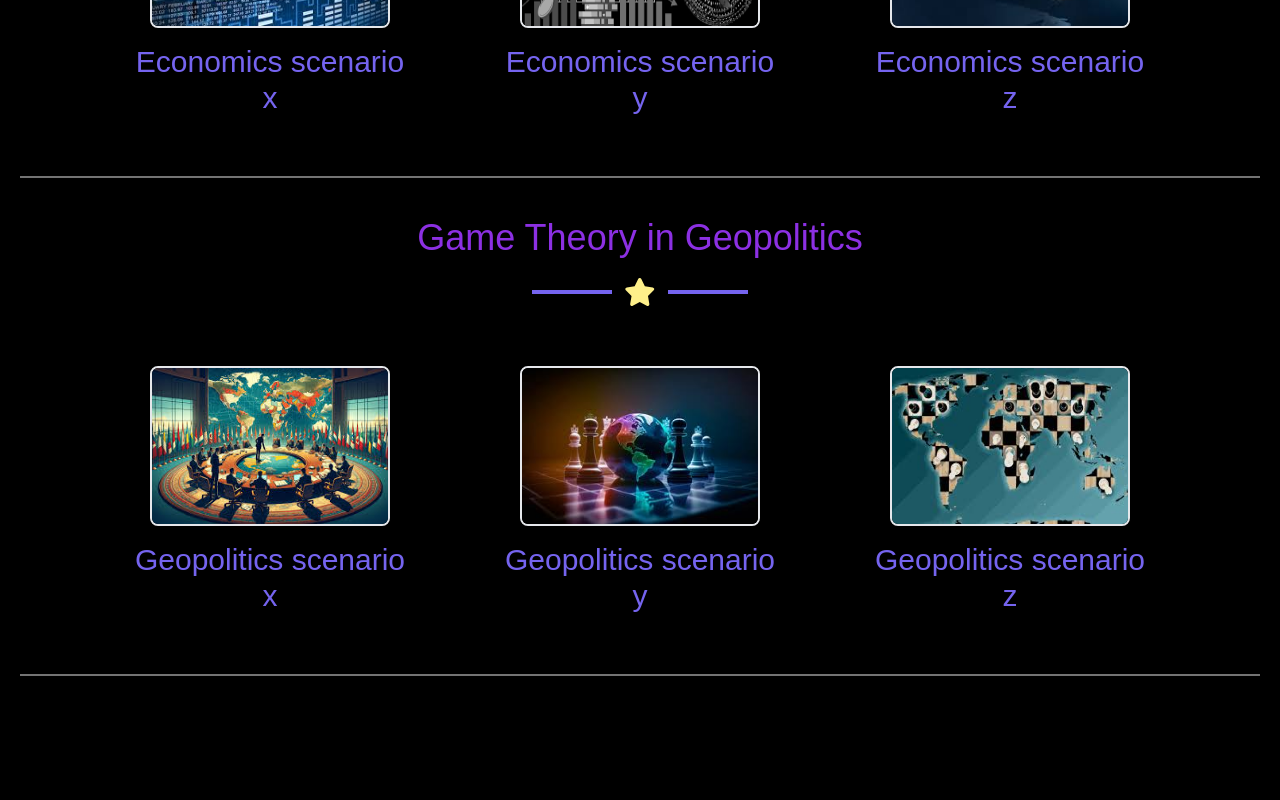
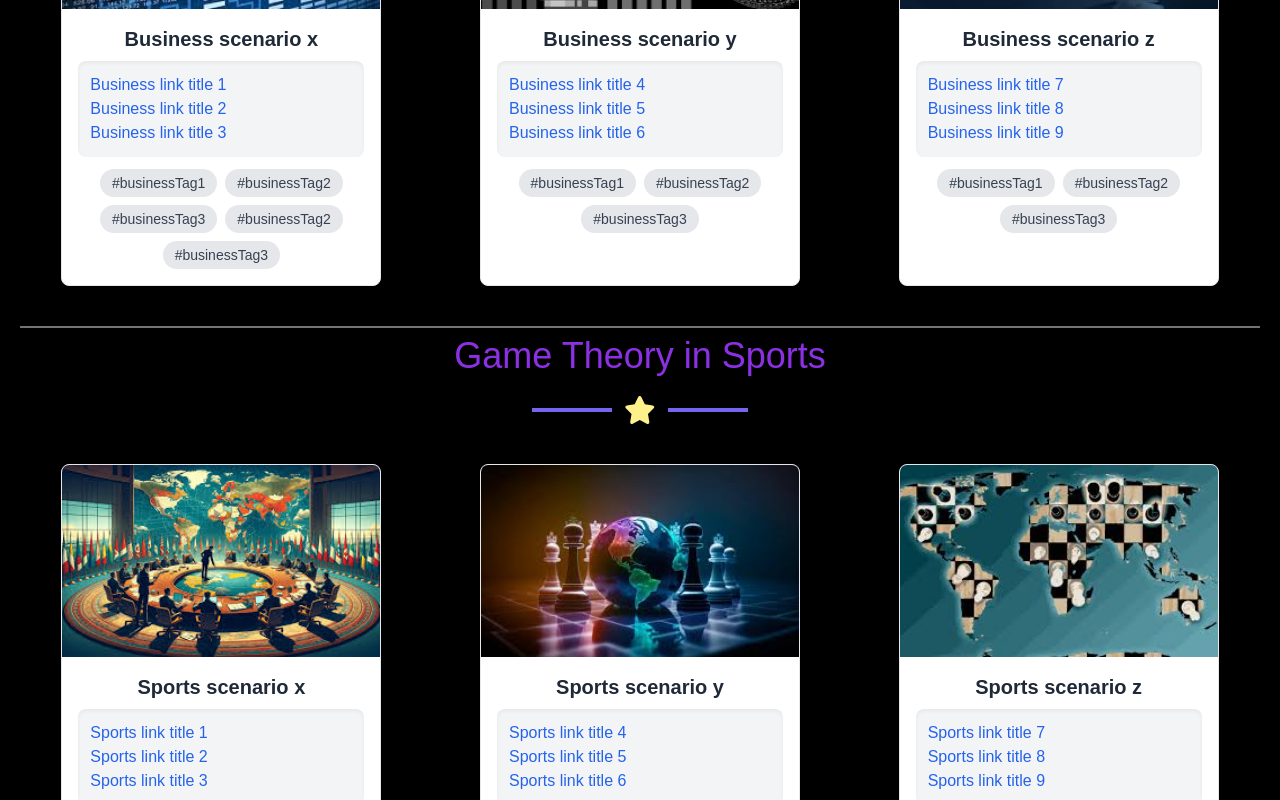
Before and after one commit to kgts-iitkgp/site-frontend, a Next.js app: page /resources in a window 1280 px wide. Shown: the part 340-1140 px from the top of the page. Before the commit the page ends 1036 px from the top, so only its background shows below. Built offline with nearby package versions, Linux system fonts and the light colour scheme.

Commit message:
changed the website completely in so many ways

```diff
--- a/src/components/Card.tsx
+++ b/src/components/Card.tsx
@@ -1,11 +1,20 @@
-
-import React from 'react';
+import React from "react";
+import HashTag from "./Hashtag";
+import LinkCard from "./LinkCard";
 
 type CardProps = {
   card: {
     id: number;
     image: string;
     title: string;
+    links: {
+      link: string;
+      link_title: string;
+      description: string;
+    }[];
+    hashtags: {
+      tag: string;
+    }[];
   };
   onClick: () => void;
 };
@@ -13,15 +22,37 @@ type CardProps = {
 const Card: React.FC<CardProps> = ({ card, onClick }) => {
   return (
     <div
-      className="cursor-pointer max-w-80 flex flex-col items-center p-5 bg-transparent delay-50 hover:-translate-y-1 shadow-xl hover:shadow-violet-800 transition"
+      className="w-80 mx-auto bg-white rounded-lg shadow-lg overflow-hidden border border-gray-200"
       onClick={onClick}
     >
       <img
+        className="w-full h-48 object-cover"
         src={card.image}
         alt={card.title}
-        className=" h-40 w-60 object-fill rounded-lg mb-4 border-2"
       />
-      <h3 className="text-accent2 text-3xl font-medium text-center">{card.title}</h3>
+
+      <div className="p-4">
+        <h2 className="text-xl font-bold text-gray-800 mb-2 text-center">
+          {card.title}
+        </h2>
+
+        {card.links.length > 0 && (
+          <div className="bg-gray-100 rounded-lg p-3 mb-3 shadow-inner">
+            <ul>
+              {card.links.map((link_card) => (
+                <LinkCard link_card={link_card} key={link_card.link} />
+              ))}
+            </ul>
+          </div>
+        )}
+        {card.hashtags.length > 0 && (
+          <div className="flex flex-wrap gap-2 justify-center">
+            {card.hashtags.map((tag) => (
+              <HashTag tag={tag.tag} key={tag.tag} />
+            ))}
+          </div>
+        )}
+      </div>
     </div>
   );
 };
--- a/src/components/FieldContainer.tsx
+++ b/src/components/FieldContainer.tsx
@@ -1,16 +1,18 @@
-import React from 'react';
-import Card from './Card';
-import UnderlinDesign from './UnderlinDesign';
+import React from "react";
+import Card from "./Card";
+import UnderlinDesign from "./UnderlinDesign";
 
-type Links={
-  link:string;
-  link_title:string;
-}
+type Links = {
+  link: string;
+  link_title: string;
+  description: string;
+};
 type CardData = {
   id: number;
   image: string;
   title: string;
   links: Links[];
+  hashtags: { tag: string }[];
 };
 
 type FieldContainerProps = {
@@ -21,12 +23,17 @@ type FieldContainerProps = {
   onCardClick: (card: CardData) => void;
 };
 
-const FieldContainer: React.FC<FieldContainerProps> = ({ container, onCardClick }) => {
+const FieldContainer: React.FC<FieldContainerProps> = ({
+  container,
+  onCardClick,
+}) => {
   return (
-    <div className='w-full p-10 border-b-2 border-neutral-500'>
-      <h2 className="text-4xl text-accent1 font-medium mb-5 text-center font-Gvf">{container.category}</h2>
+    <div className="w-full pt-2 pb-10 border-b-2 border-neutral-500">
+      <h2 className="text-4xl text-accent1 font-medium mb-5 text-center font-Gvf">
+        {container.category}
+      </h2>
       <UnderlinDesign />
-      <div className="flex justify-evenly flex-wrap">
+      <div className="flex flex-wrap gap-4 justify-center sm:justify-around">
         {container.cards.map((card) => (
           <Card key={card.id} card={card} onClick={() => onCardClick(card)} />
         ))}
--- /dev/null
+++ b/src/components/Hashtag.tsx
@@ -0,0 +1,15 @@
+import React from "react";
+
+type Tag = {
+  tag: string;
+};
+
+const HashTag: React.FC<Tag> = ({ tag }) => {
+  return (
+    <span className="bg-gray-200 text-gray-700 px-3 py-1 rounded-full text-sm">
+    {tag}
+  </span>
+  );
+};
+
+export default HashTag;
--- a/src/components/LinkCard.tsx
+++ b/src/components/LinkCard.tsx
@@ -1,22 +1,25 @@
-import React from 'react'
-
+import { link } from "fs";
+import React from "react";
 
 type ModalCardLinks = {
   link_card: {
-    link:string;
-    link_title:string;
+    link: string;
+    link_title: string;
+    description: string;
   };
 };
-const LinkCard:React.FC<ModalCardLinks>  = ({link_card}) => {
-  const openLink = (url:string) => {
-    window.open(url, '_blank');
-  };
+const LinkCard: React.FC<ModalCardLinks> = ({ link_card }) => {
+  return (
+    <li>
+      <a
+        href={link_card.link}
+        target="_blank"
+        className="text-blue-600 hover:text-blue-800 font-medium block"
+      >
+        {link_card.link_title}
+      </a>
+    </li>
+  );
+};
 
-  return (
-    <div onClick={()=>openLink(link_card.link)} className='py-2 px-4 bg-pink-300 font-semibold cursor-pointer hover:shadow-2xl hover:-translate-y-1 transition'>
-      {link_card.link_title}
-    </div>
-  )
-}
-
-export default LinkCard
+export default LinkCard;
--- /dev/null
+++ b/src/components/ModelLinkCard.tsx
@@ -0,0 +1,25 @@
+import React from "react";
+
+type ModalCardLinks = {
+  link_card: {
+    link: string;
+    link_title: string;
+    description: string;
+  };
+};
+const ModelLinkCard: React.FC<ModalCardLinks> = ({ link_card }) => {
+  return (
+    <div className="bg-gray-100 p-4 rounded-lg shadow-inner">
+      <a
+        href={link_card.link}
+        target="_blank"
+        className="text-blue-600 font-medium hover:text-blue-800 text-lg"
+      >
+        {link_card.link_title}
+      </a>
+      <p className="text-gray-600 text-sm mt-1">{link_card.description}</p>
+    </div>
+  );
+};
+
+export default ModelLinkCard;
--- a/src/pages/resources.tsx
+++ b/src/pages/resources.tsx
@@ -1,17 +1,19 @@
-import { useState } from 'react';
-import Modal from '../components/Modal';
-import FieldContainer from '@/components/FieldContainer';
+import { useState } from "react";
+import Modal from "../components/Modal";
+import FieldContainer from "@/components/FieldContainer";
 import "../app/globals.css";
 
-type Links={
-  link:string;
-  link_title:string;
-}
+type Links = {
+  link: string;
+  link_title: string;
+  description: string;
+};
 type CardData = {
   id: number;
   image: string;
   title: string;
   links: Links[];
+  hashtags: { tag: string }[];
 };
 type CategoryData = {
   category: string;
@@ -20,38 +22,177 @@ type CategoryData = {
 
 const resourcesData: CategoryData[] = [
   {
-    category: 'Game Theory in Economics',
+    category: "Game Theory in Business",
     cards: [
-      { id: 1, image: '/images/eco1.png', title: 'Economics scenario x',
-        links:[{link:"link one 1",link_title:"link title"},
-          {link:"link one 1",link_title:"link title"},
-          {link:"link one 1",link_title:"link title"}]      },
-      { id: 2, image:'/images/eco2.png', title: 'Economics scenario y',
-        links:[{link:"link one 1",link_title:"link title"},
-          {link:"link one 1",link_title:"link title"},
-          {link:"link one 1",link_title:"link title"}]       },
-      { id: 5, image: '/images/eco3.png', title: 'Economics scenario z',
-        links:[{link:"link one 1",link_title:"link title"},
-          {link:"link one 1",link_title:"link title"},
-          {link:"link one 1",link_title:"link title"}]
-       },
+      {
+        id: 7,
+        image: "/images/eco1.png",
+        title: "Business scenario x",
+        links: [
+          {
+            link: "link business 1",
+            link_title: "Business link title 1",
+            description: "This is a description for business link 1",
+          },
+          {
+            link: "link business 2",
+            link_title: "Business link title 2",
+            description: "This is a description for business link 2",
+          },
+          {
+            link: "link business 3",
+            link_title: "Business link title 3",
+            description: "This is a description for business link 3",
+          },
+        ],
+        hashtags: [
+          { tag: "#businessTag1" },
+          { tag: "#businessTag2" },
+          { tag: "#businessTag3" },
+          { tag: "#businessTag2" },
+          { tag: "#businessTag3" },
+        ],
+      },
+      {
+        id: 8,
+        image: "/images/eco2.png",
+        title: "Business scenario y",
+        links: [
+          {
+            link: "link business 4",
+            link_title: "Business link title 4",
+            description: "This is a description for business link 4",
+          },
+          {
+            link: "link business 5",
+            link_title: "Business link title 5",
+            description: "This is a description for business link 5",
+          },
+          {
+            link: "link business 6",
+            link_title: "Business link title 6",
+            description: "This is a description for business link 6",
+          },
+        ],
+        hashtags: [
+          { tag: "#businessTag1" },
+          { tag: "#businessTag2" },
+          { tag: "#businessTag3" },
+        ],
+      },
+      {
+        id: 9,
+        image: "/images/eco3.png",
+        title: "Business scenario z",
+        links: [
+          {
+            link: "link business 7",
+            link_title: "Business link title 7",
+            description: "This is a description for business link 7",
+          },
+          {
+            link: "link business 8",
+            link_title: "Business link title 8",
+            description: "This is a description for business link 8",
+          },
+          {
+            link: "link business 9",
+            link_title: "Business link title 9",
+            description: "This is a description for business link 9",
+          },
+        ],
+        hashtags: [
+          { tag: "#businessTag1" },
+          { tag: "#businessTag2" },
+          { tag: "#businessTag3" },
+        ],
+      },
     ],
   },
   {
-    category: 'Game Theory in Geopolitics',
+    category: "Game Theory in Sports",
     cards: [
-      { id: 3, image: '/images/gp1.png', title: 'Geopolitics scenario x',
-        links:[{link:"link one 1",link_title:"link title"},
-          {link:"link one 1",link_title:"link title"},
-          {link:"link one 1",link_title:"link title"}]       },
-      { id: 4, image: '/images/gp2.png', title: 'Geopolitics scenario y',
-        links:[{link:"link one 1",link_title:"link title"},
-          {link:"link one 1",link_title:"link title"},
-          {link:"link one 1",link_title:"link title"}]       },
-      { id: 6, image:'/images/gp3.png', title: 'Geopolitics scenario z',
-        links:[{link:"link one 1",link_title:"link title"},
-          {link:"link one 1",link_title:"link title"},
-          {link:"link one 1",link_title:"link title"}]       },
+      {
+        id: 10,
+        image: "/images/gp1.png",
+        title: "Sports scenario x",
+        links: [
+          {
+            link: "link sports 1",
+            link_title: "Sports link title 1",
+            description: "This is a description for sports link 1",
+          },
+          {
+            link: "link sports 2",
+            link_title: "Sports link title 2",
+            description: "This is a description for sports link 2",
+          },
+          {
+            link: "link sports 3",
+            link_title: "Sports link title 3",
+            description: "This is a description for sports link 3",
+          },
+        ],
+        hashtags: [
+          { tag: "#businessTag1" },
+          { tag: "#businessTag2" },
+          { tag: "#businessTag3" },
+        ],
+      },
+      {
+        id: 11,
+        image: "/images/gp2.png",
+        title: "Sports scenario y",
+        links: [
+          {
+            link: "link sports 4",
+            link_title: "Sports link title 4",
+            description: "This is a description for sports link 4",
+          },
+          {
+            link: "link sports 5",
+            link_title: "Sports link title 5",
+            description: "This is a description for sports link 5",
+          },
+          {
+            link: "link sports 6",
+            link_title: "Sports link title 6",
+            description: "This is a description for sports link 6",
+          },
+        ],
+        hashtags: [
+          { tag: "#businessTag1" },
+          { tag: "#businessTag2" },
+          { tag: "#businessTag3" },
+        ],
+      },
+      {
+        id: 12,
+        image: "/images/gp3.png",
+        title: "Sports scenario z",
+        links: [
+          {
+            link: "link sports 7",
+            link_title: "Sports link title 7",
+            description: "This is a description for sports link 7",
+          },
+          {
+            link: "link sports 8",
+            link_title: "Sports link title 8",
+            description: "This is a description for sports link 8",
+          },
+          {
+            link: "link sports 9",
+            link_title: "Sports link title 9",
+            description: "This is a description for sports link 9",
+          },
+        ],
+        hashtags: [
+          { tag: "#businessTag1" },
+          { tag: "#businessTag2" },
+          { tag: "#businessTag3" },
+        ],
+      },
     ],
   },
 ];
@@ -70,11 +211,13 @@ const Resources = () => {
   return (
     <div className="p-5 max-w-screen">
       {resourcesData.map((container) => (
-        <FieldContainer key={container.category} container={container} onCardClick={openModal} />
+        <FieldContainer
+          key={container.category}
+          container={container}
+          onCardClick={openModal}
+        />
       ))}
-      {selectedCard && (
-        <Modal card={selectedCard} onClose={closeModal}></Modal>
-      )}
+      {selectedCard && <Modal card={selectedCard} onClose={closeModal}></Modal>}
     </div>
   );
 };
```
Also changed, not shown: src/components/Modal.tsx (+43 -17 lines).
